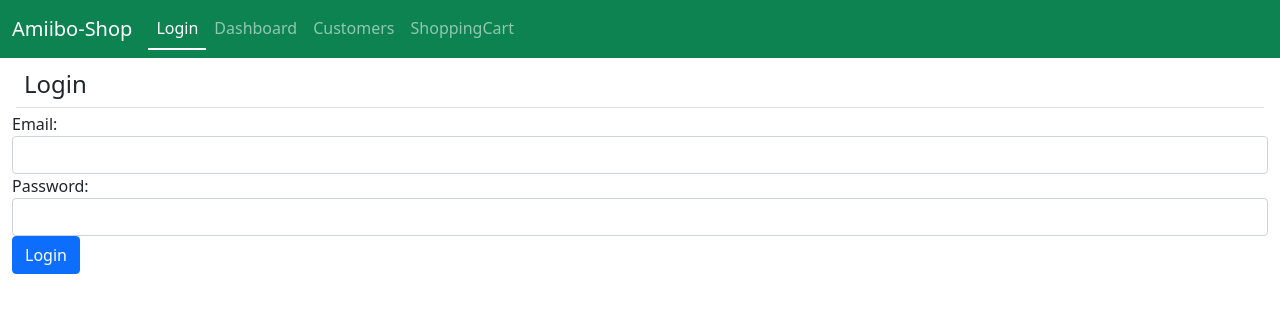
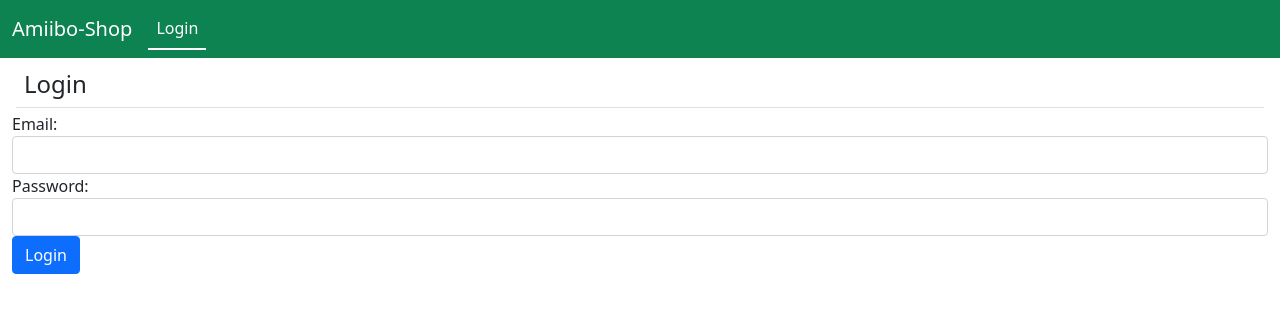
Before and after one commit to pablo-quezada/amiibo-app, a React (Create React App) app: page / in a window 1280 px wide. Shown: the top 312 px of the page. Built offline with nearby package versions, Linux system fonts and the light colour scheme.

Commit message:
Add props.isLoggedIn to NavBar

```diff
--- a/src/NavBar.jsx
+++ b/src/NavBar.jsx
@@ -14,21 +14,35 @@
 
                         <div className="collapse navbar-collapse" id="navbarSupportedContent">
                             <ul className="navbar-nav me-auto mb-2 mb-lg-0">
-                                <li className="nav-item">
+
+                                {!this.props.isLoggedIn ? (<li className="nav-item">
                                 <NavLink to="/" className="nav-link" activeClassName="active" exact={true}>Login</NavLink>
-                                </li>
+                                </li>):(""
+                                )}
 
+                                {this.props.isLoggedIn ?(
                                 <li className="nav-item">
                                 <NavLink to="/dashboard" className="nav-link" activeClassName="active">Dashboard</NavLink>
                                 </li>
+                                ):(
+                                 ""
+                                )}
 
+                                {this.props.isLoggedIn ?(
                                 <li className="nav-item">
                                 <NavLink to="/customers" className="nav-link" activeClassName="active">Customers</NavLink>
                                 </li>
+                                ):(
+                                 ""
+                                )}
 
+                                {this.props.isLoggedIn ?(
                                 <li className="nav-item">
                                 <NavLink to="/cart" className="nav-link" activeClassName="active">ShoppingCart</NavLink>
                                 </li>
+                                 ):(
+                                 ""
+                                )}
                             </ul>
                         </div>
                     </div>
```
